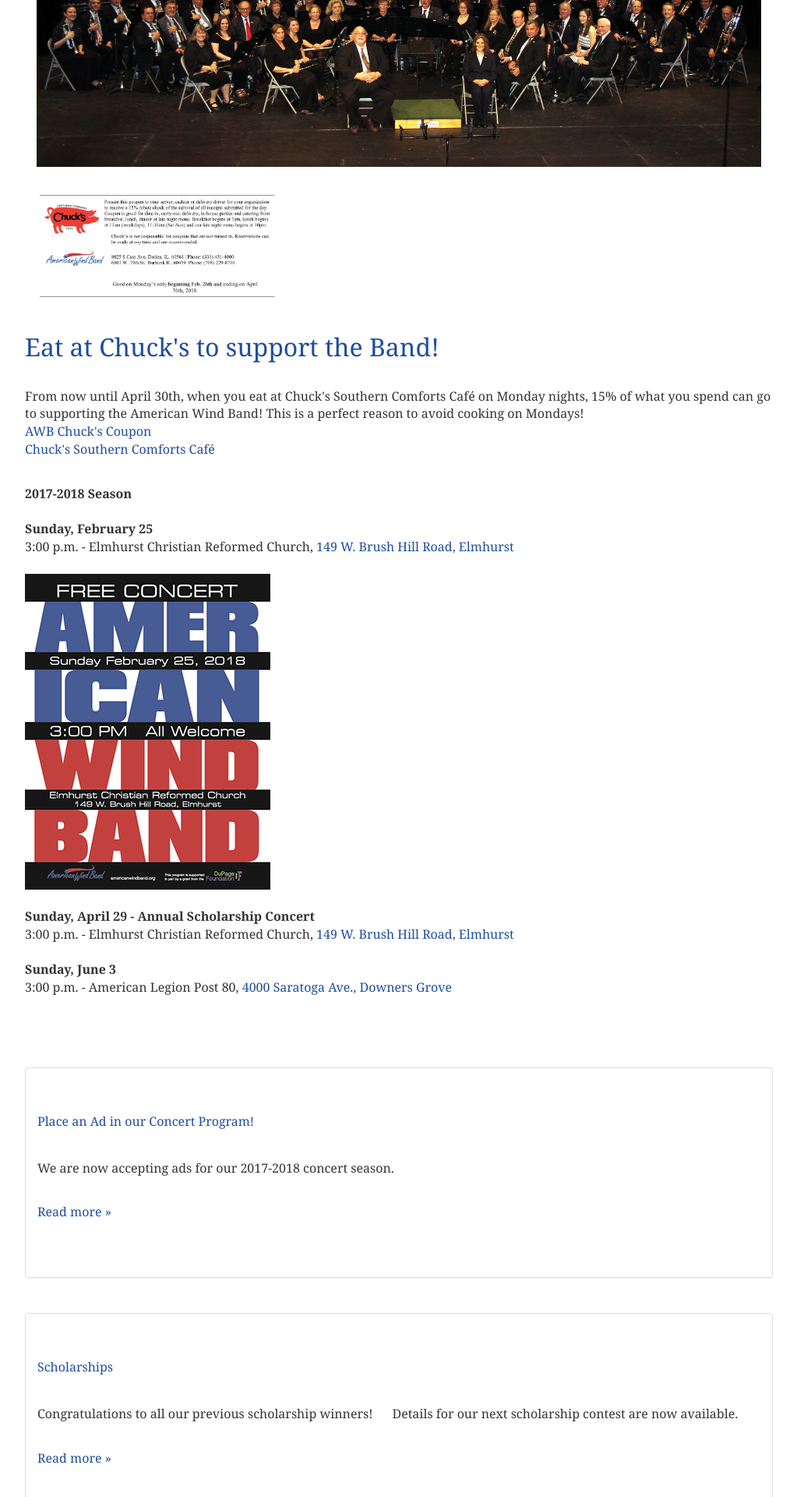
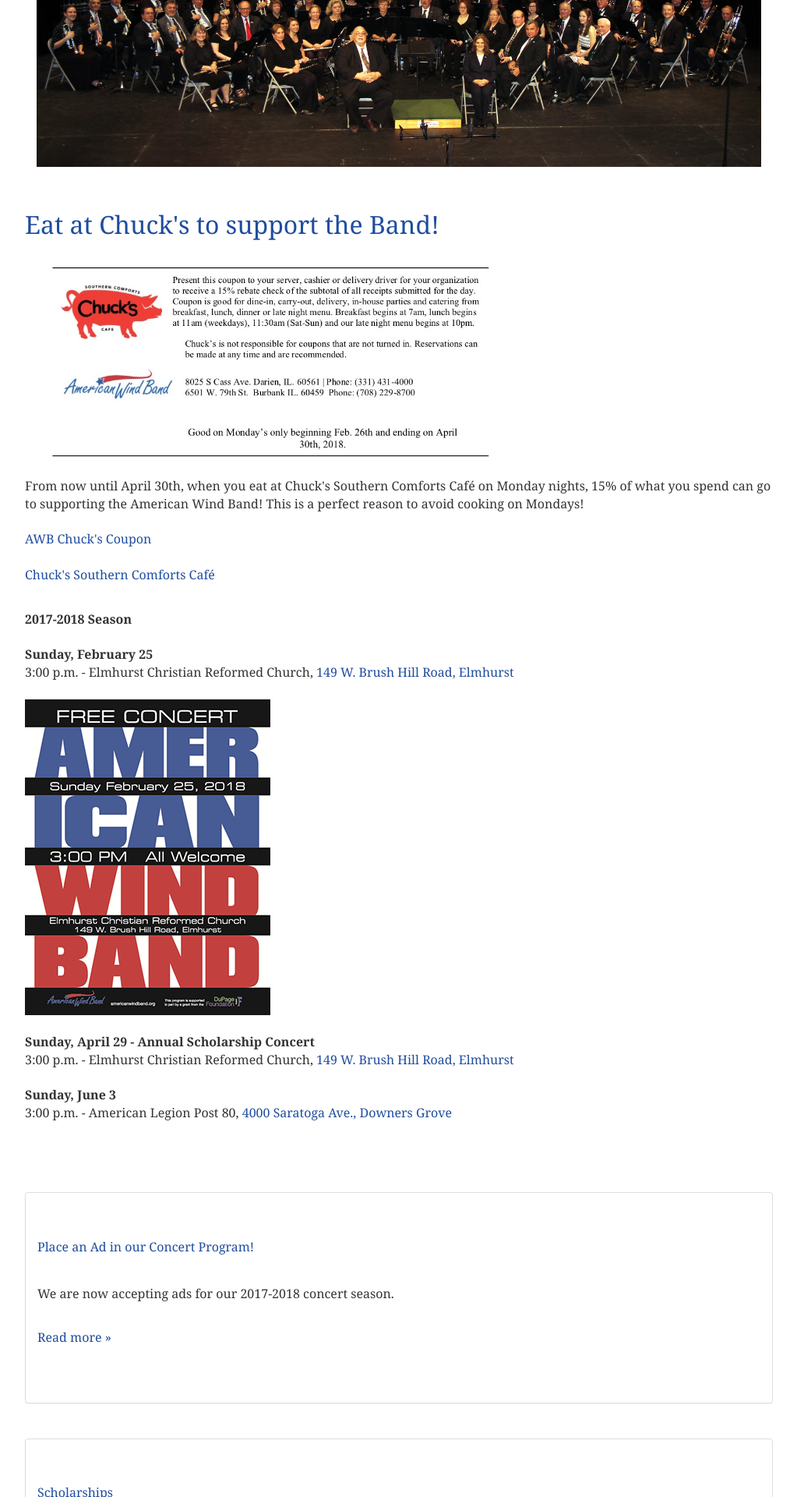
Before and after one commit to americanwindband/americanwindband.github.io, a Jekyll site: the page built from index.html, in a window 1280 px wide. Shown: the part 341-2261 px from the top of the page at 78% size, without its empty margins (128-1151 px from the left). Built offline with Jekyll 4.4.1, drawn with Linux system fonts in a browser that asks for light colours.

Commit message:
Update index.html

```diff
--- a/index.html
+++ b/index.html
@@ -19,12 +19,12 @@
       <div class="col-sm-6">
         </ul>
     </div>
-      <p> <img class="img-responsive"src="/images/awb-chucks-coupon.jpg" width="35%" height="35%" alt ="Chuck's Southern Comforts Café Coupon"/><br>
+      <p>
       <h1>Eat at Chuck's to support the Band!</h1><br>
-
+	<img class="img-responsive"src="/images/awb-chucks-coupon.jpg" width="65%" height="65%" alt ="Chuck's Southern Comforts Café Coupon"/><br>
 From now until April 30th, when you eat at Chuck's Southern Comforts Café on Monday nights, 15% of what you spend can go to supporting the American Wind Band! This is a perfect reason to avoid cooking on Mondays!
-<br>
-<a href="files/awb-chucks-coupon-2018.pdf" target="new">AWB Chuck's Coupon</a><br>
+<br><br>
+<a href="files/awb-chucks-coupon-2018.pdf" target="new">AWB Chuck's Coupon</a><br><br>
 <a href="http://chuckscafedarien.com/" target="new">Chuck's Southern Comforts Café</a>
 
 	</p>
```
